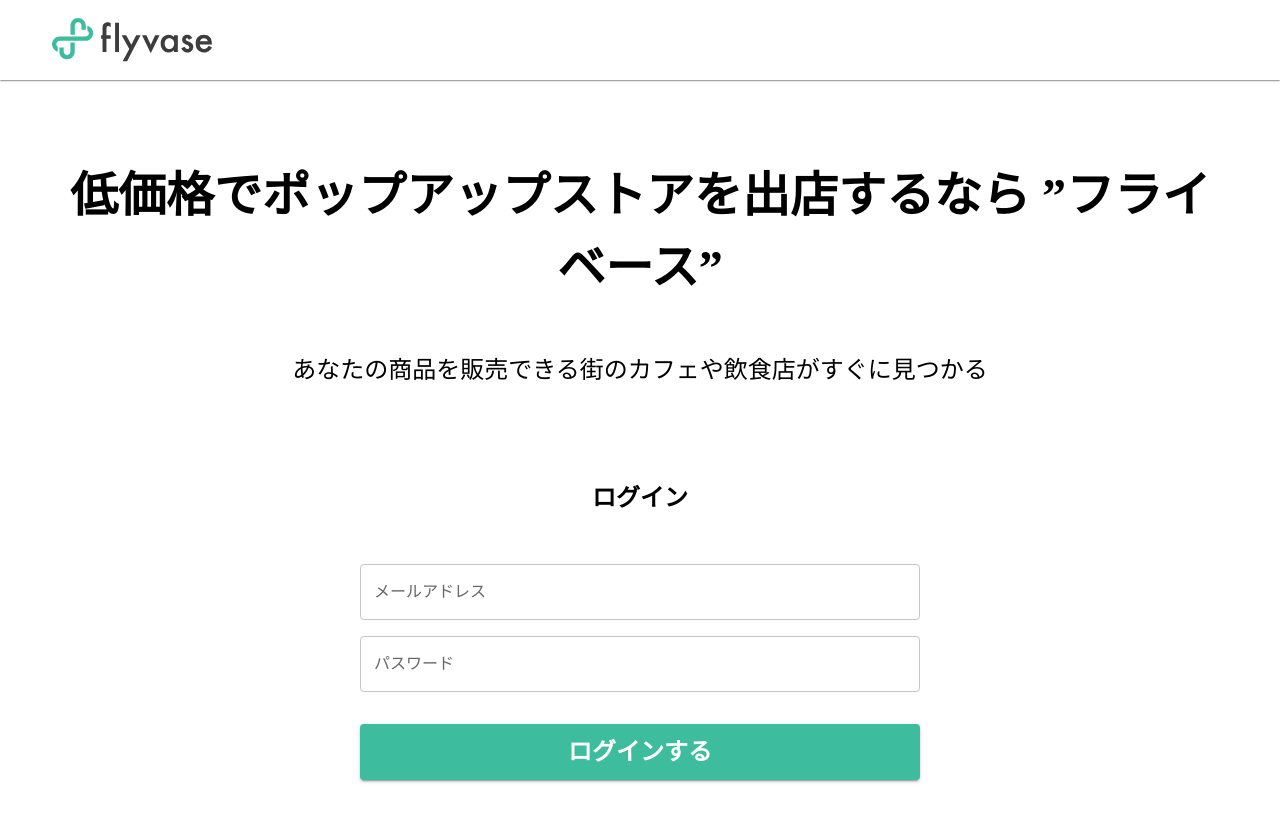
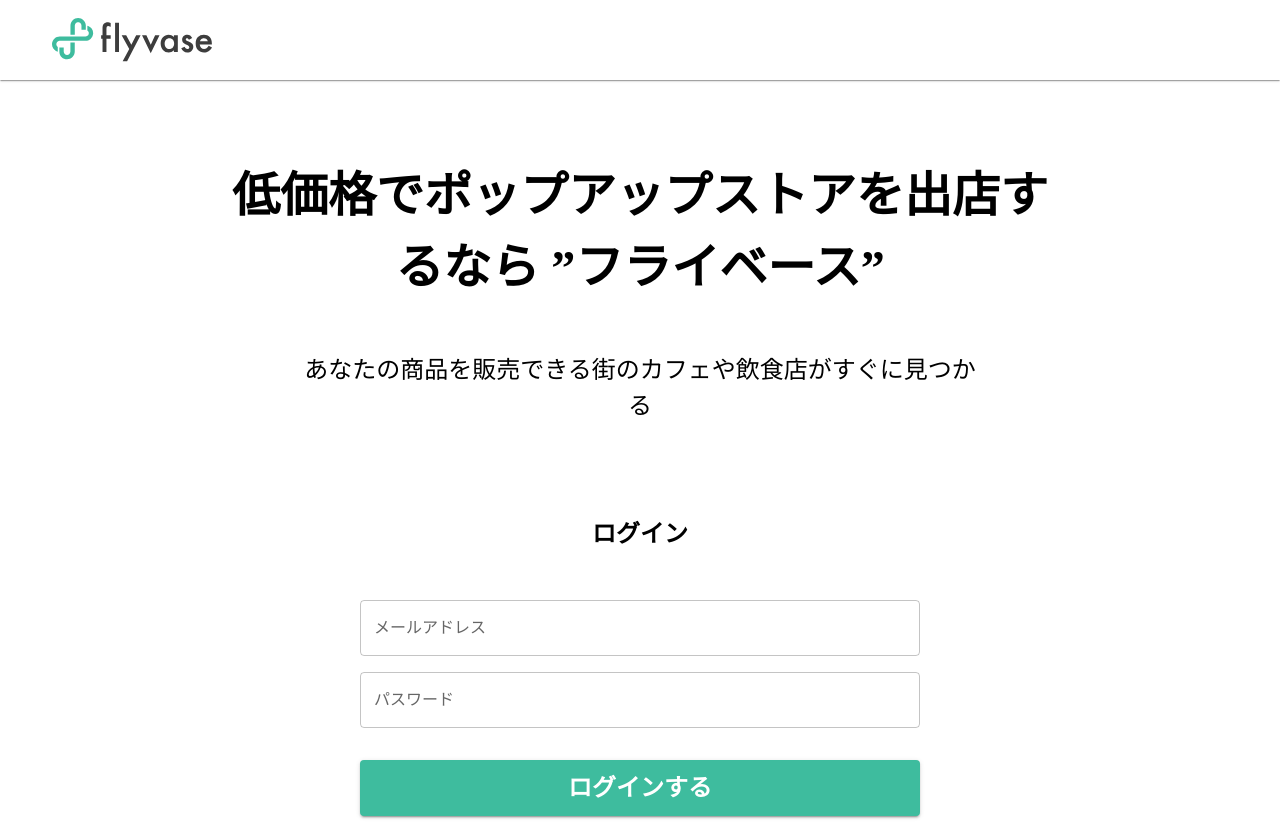
Before and after one commit to flyvase/seller-web-page, a React app: page /password_authentication in a window 1280 px wide. Before the commit the page ends 800 px from the top, so only its background shows below. Built offline with nearby package versions, Linux system fonts and the light colour scheme; no server answers.

Commit message:
FVSRT-96 add maxWidth

```diff
--- a/src/presentation/screens/passwordAuthentication/PasswordAuthenticationScreen.tsx
+++ b/src/presentation/screens/passwordAuthentication/PasswordAuthenticationScreen.tsx
@@ -47,10 +47,6 @@ const LoginButton = styled(Button)(() => ({
   height: '56px',
 }));
 
-const ContentContainer = styled(Container)(() => ({
-  maxWidth: '720px',
-}));
-
 export const PasswordAuthenticationScreen: React.VFC = () => {
   const authRepository = useContext(authRepositoryContext);
   const passwordSignIn = usePasswordSignIn(authRepository);
@@ -81,7 +77,7 @@ export const PasswordAuthenticationScreen: React.VFC = () => {
   return (
     <div>
       <LogoAppBar />
-      <ContentContainer>
+      <Container maxWidth="md">
         <Title variant="h2" align="center">
           低価格でポップアップストアを出店するなら ”フライベース”
         </Title>
@@ -135,7 +131,7 @@ export const PasswordAuthenticationScreen: React.VFC = () => {
             </LoginButton>
           </form>
         </PasswordForm>
-      </ContentContainer>
+      </Container>
     </div>
   );
 };
```
